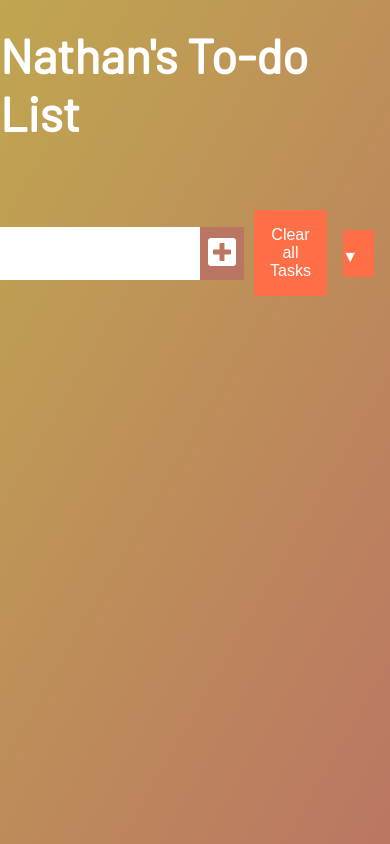
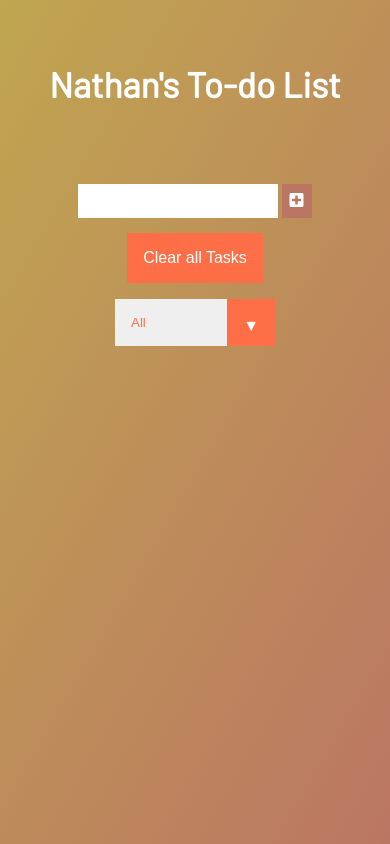
Before and after one commit to Kogan-Nathan/todo-list, a plain HTML site: page public/index.html in a window 390 px wide. Drawn offline with Linux system fonts and the light colour scheme; some packages are replaced by stand-ins of ours.

Commit message:
responsive design

```diff
--- a/public/app.js
+++ b/public/app.js
@@ -1,4 +1,3 @@
-console.log(localStorage);
 // Selectors
 
 const todoInput = document.querySelector('.todo-input');
@@ -21,6 +20,7 @@ clearButton.addEventListener('click', clearAllTasks);
 function addTodo(event) {
   // Prevent from from submitting
   event.preventDefault()
+  if(todoInput.value!==''){
     // todo Div
     const todoDiv = document.createElement('div');
     todoDiv.classList.add('todo');
@@ -45,6 +45,10 @@ function addTodo(event) {
     todoList.appendChild(todoDiv)
     // clear todo-input value
     todoInput.value="";
+  }
+  else{
+    alert('Cannot submit empty field')
+  }
 }
 
 function deleteCheck(event) {
--- a/public/index.html
+++ b/public/index.html
@@ -13,10 +13,12 @@
       <h1>Nathan's To-do List</h1>
     </header>
     <form>
+      <div>
         <input type="text" class="todo-input">
         <button class="todo-button" type="submit">
           <i class="fas fa-plus-square"></i>
         </button>
+      </div>
         <button class="clear trash-button">
           Clear all Tasks
         </button>
--- a/public/style.css
+++ b/public/style.css
@@ -18,6 +18,9 @@ header,form{
   display: flex;
   justify-content: center;
   align-items: center;
+}
+form div{
+  margin: 15px;
 }
 form input, form button{
   padding: 0.5rem;
@@ -121,3 +124,44 @@ select{
   background: white;
   color: #ff6f47;
 }
+
+select:focus, button:focus, input:focus{
+  outline: none;
+}
+
+@media only screen and (max-width:1000px){
+  form input{
+    width: 350px;
+  }
+}
+
+@media only screen and (max-width:750px){
+  form{
+    flex-direction: column;
+  }
+  .clear{
+    margin: unset;
+  }
+}
+
+@media only screen and (max-width:500px){
+  header{
+    font-size: 1.1rem;
+  }
+  form input{
+    width: 200px;
+  }
+  form input, form button, option, li, .trash-button, .complete-button{
+    font-size: 1rem;
+  }
+}
+
+@media only screen and (max-width:350px){
+  header{
+    font-size: 0.8rem;
+  }
+  form input, form button, option, li, .trash-button, .complete-button{
+    font-size: 0.7rem;
+  }
+
+}
```
Lines whose indentation alone changed are shown as unchanged.
